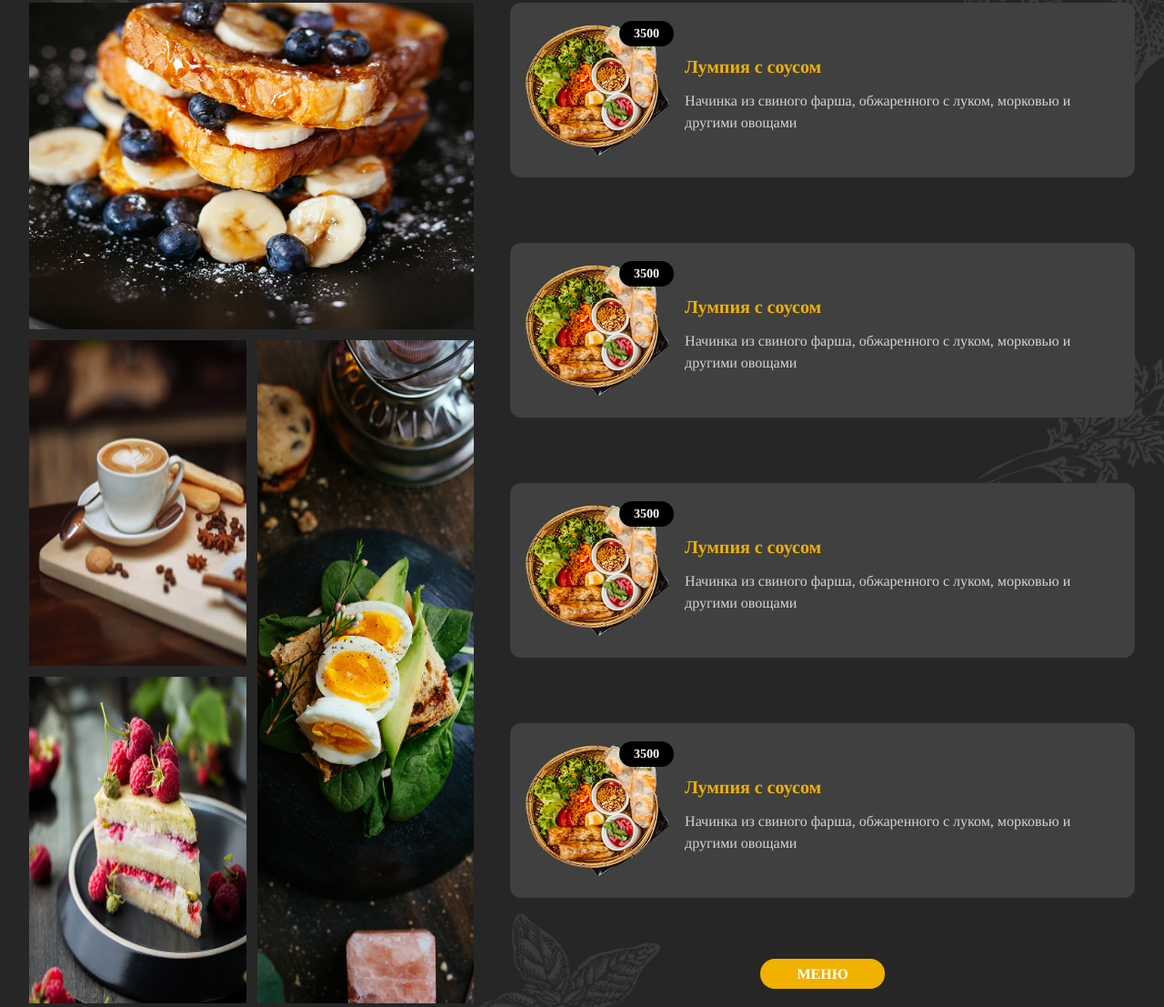
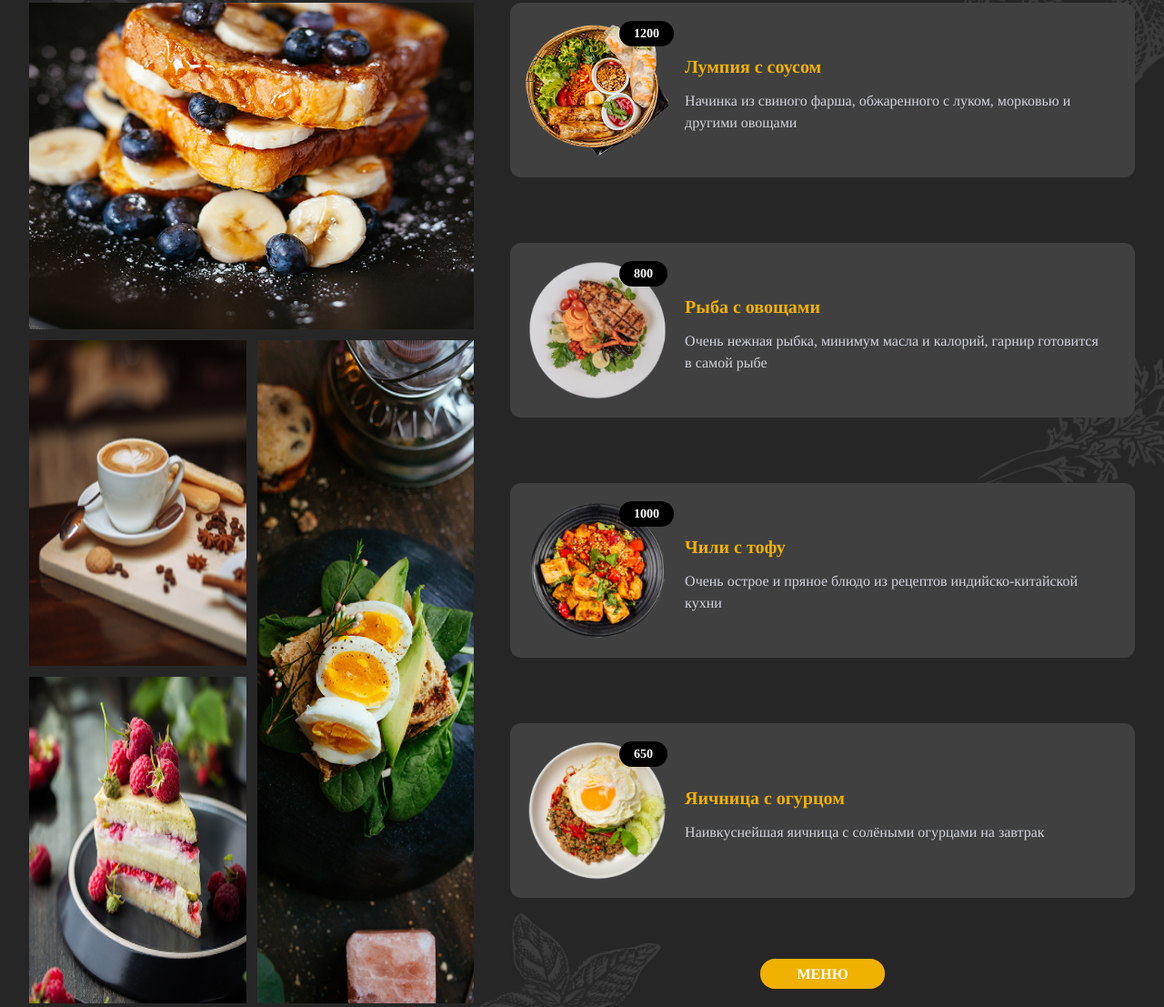
Before and after one commit to TikhonovIvan/dip1, a website: page index.html in a window 1280 px wide. Shown: the part 2255-3362 px from the top of the page at 91% size. Drawn offline with nearby package versions, Linux system fonts and the light colour scheme.

Commit message:
commit 24

```diff
--- a/index.html
+++ b/index.html
@@ -239,7 +239,7 @@
                          p-4 rounded-xl relative  ">
                         <!-- Изображение блюда -->
                         <div class="w-40 h-40 rounded-full overflow-hidden">
-                            <img src="./img/menu/dish-1.png" alt="" class="w-full h-full object-cover">
+                            <img src="./img/menu/m-1.png" alt="" class="w-full h-full object-cover">
                         </div>
 
                         <!-- Контент (название и описание) -->
@@ -252,67 +252,67 @@
 
                         <!-- Цена -->
                         <div class="absolute top-5 xs-left-10 sm:left-30   bg-black text-white text-sm font-bold px-4 py-1 rounded-full">
-                            3500
+                            1200
                         </div>
                     </div>
                     <div class="flex  flex-col sm:flex-row items-center text-center   sm:text-start bg-neutral-700 text-white
                          p-4 rounded-xl relative  ">
                         <!-- Изображение блюда -->
                         <div class="w-40 h-40 rounded-full overflow-hidden">
-                            <img src="./img/menu/dish-1.png" alt="" class="w-full h-full object-cover">
+                            <img src="./img/menu/m-2.png" alt="" class="w-full h-full object-cover">
                         </div>
 
                         <!-- Контент (название и описание) -->
                         <div class="ml-4  flex-1 pr-5">
-                            <h3 class="mt-2 mb-3 text-yellow-500 text-xl font-semibold">Лумпия с соусом</h3>
+                            <h3 class="mt-2 mb-3 text-yellow-500 text-xl font-semibold">Рыба с овощами</h3>
                             <p class="text-md text-gray-300">
-                                Начинка из свиного фарша, обжаренного с луком, морковью и другими овощами
+                                Очень нежная рыбка, минимум масла и калорий, гарнир готовится в самой рыбе
                             </p>
                         </div>
 
                         <!-- Цена -->
                         <div class="absolute top-5 xs-left-10 sm:left-30   bg-black text-white text-sm font-bold px-4 py-1 rounded-full">
-                            3500
+                            800
                         </div>
                     </div>
                     <div class="flex  flex-col sm:flex-row items-center text-center   sm:text-start bg-neutral-700 text-white
                          p-4 rounded-xl relative  ">
                         <!-- Изображение блюда -->
                         <div class="w-40 h-40 rounded-full overflow-hidden">
-                            <img src="./img/menu/dish-1.png" alt="" class="w-full h-full object-cover">
+                            <img src="./img/menu/m-4.png" alt="" class="w-full h-full object-cover">
                         </div>
 
                         <!-- Контент (название и описание) -->
                         <div class="ml-4  flex-1 pr-5">
-                            <h3 class="mt-2 mb-3 text-yellow-500 text-xl font-semibold">Лумпия с соусом</h3>
+                            <h3 class="mt-2 mb-3 text-yellow-500 text-xl font-semibold">Чили с тофу</h3>
                             <p class="text-md text-gray-300">
-                                Начинка из свиного фарша, обжаренного с луком, морковью и другими овощами
+                                Очень острое и пряное блюдо из рецептов индийско-китайской кухни
                             </p>
                         </div>
 
                         <!-- Цена -->
                         <div class="absolute top-5 xs-left-10 sm:left-30   bg-black text-white text-sm font-bold px-4 py-1 rounded-full">
-                            3500
+                            1000
                         </div>
                     </div>
                     <div class="flex  flex-col sm:flex-row items-center text-center   sm:text-start bg-neutral-700 text-white
                          p-4 rounded-xl relative  ">
                         <!-- Изображение блюда -->
                         <div class="w-40 h-40 rounded-full overflow-hidden">
-                            <img src="./img/menu/dish-1.png" alt="" class="w-full h-full object-cover">
+                            <img src="./img/menu/m-3.png" alt="" class="w-full h-full object-cover">
                         </div>
 
                         <!-- Контент (название и описание) -->
                         <div class="ml-4  flex-1 pr-5">
-                            <h3 class="mt-2 mb-3 text-yellow-500 text-xl font-semibold">Лумпия с соусом</h3>
+                            <h3 class="mt-2 mb-3 text-yellow-500 text-xl font-semibold">Яичница с огурцом</h3>
                             <p class="text-md text-gray-300">
-                                Начинка из свиного фарша, обжаренного с луком, морковью и другими овощами
+                                Наивкуснейшая яичница с солёными огурцами на завтрак
                             </p>
                         </div>
 
                         <!-- Цена -->
                         <div class="absolute top-5 xs-left-10 sm:left-30   bg-black text-white text-sm font-bold px-4 py-1 rounded-full">
-                            3500
+                            650
                         </div>
                     </div>
 
```
Also changed, not shown: img/menu/m-1.png (added), img/menu/m-2.png (added), img/menu/m-3.png (added), img/menu/m-4.png (added).
